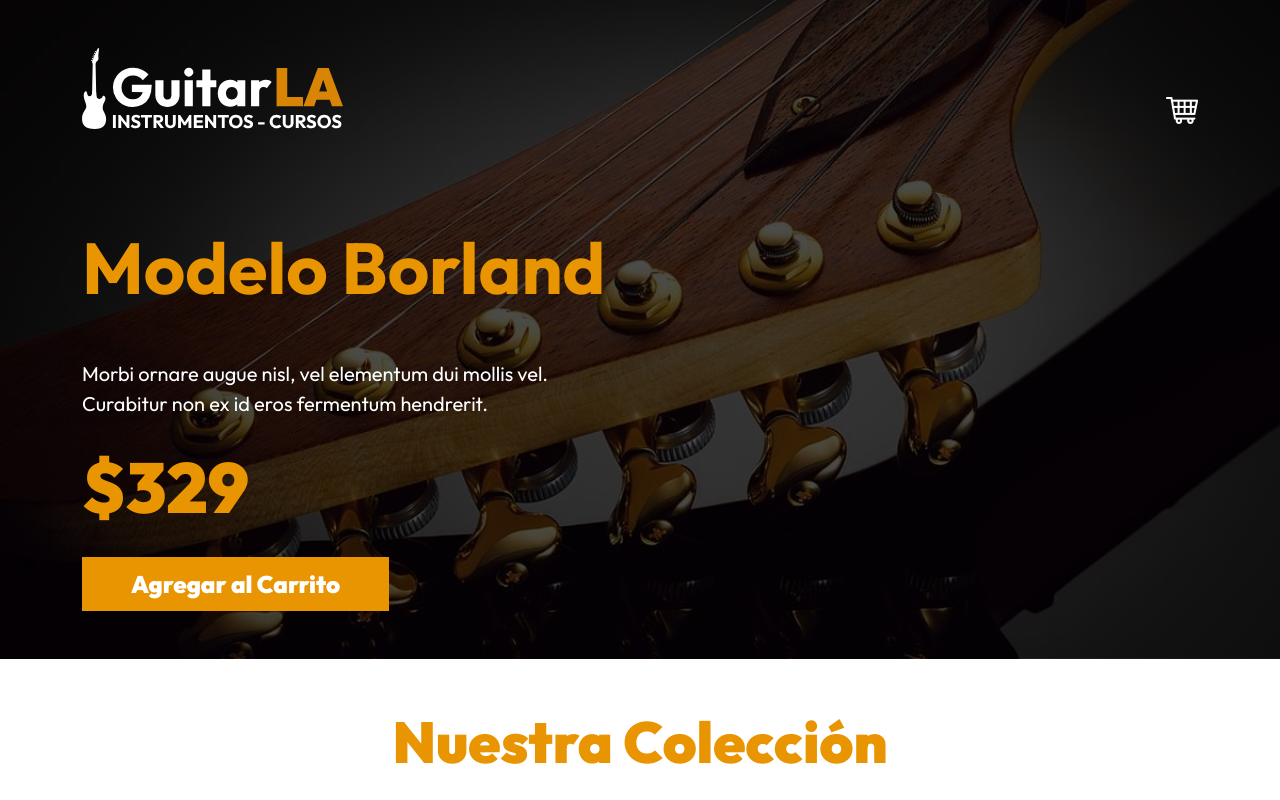
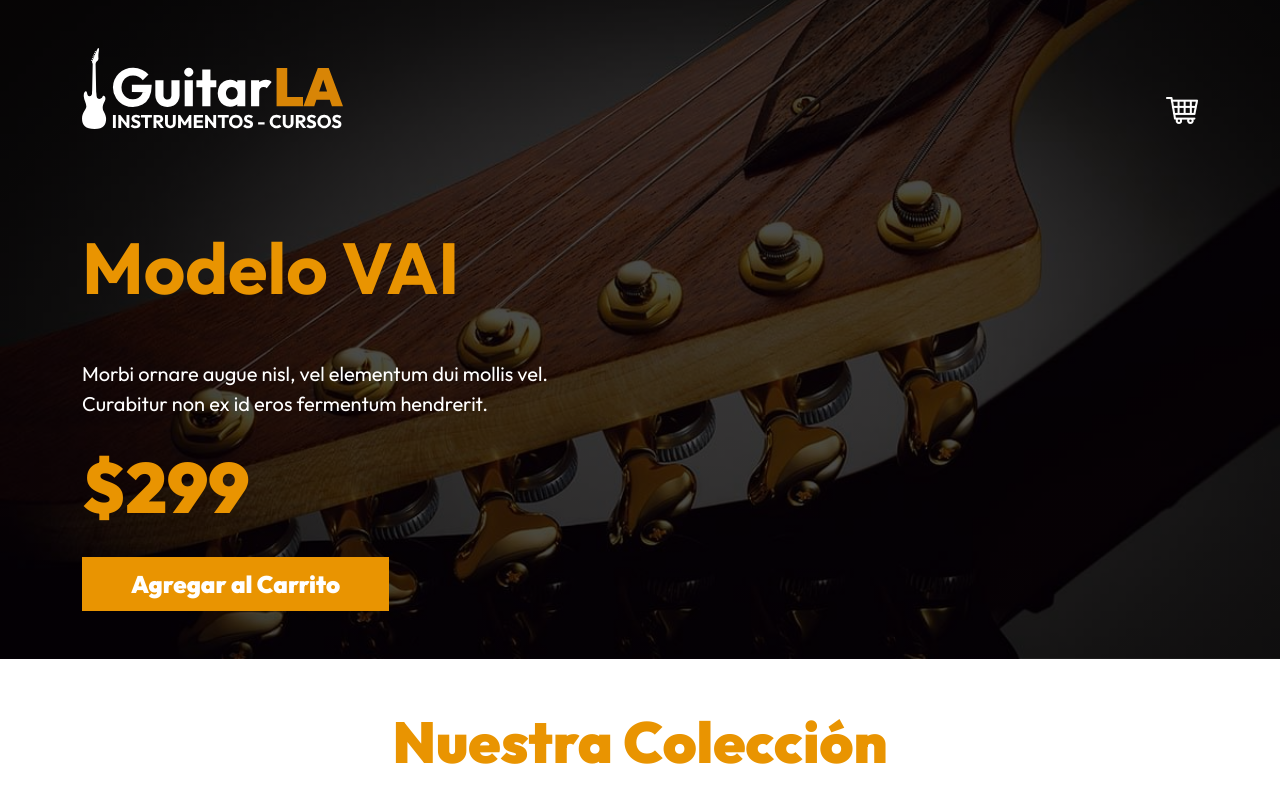
Before and after one commit to andmar001/guitar-vue, a Vue app: page / in a window 1280 px wide. Shown: the top 800 px of the page. Built offline with nearby package versions, Linux system fonts and the light colour scheme.

Commit message:
guardar localStorage el carrito de compras

```diff
--- a/src/App.vue
+++ b/src/App.vue
@@ -12,8 +12,17 @@
 
   onMounted(()=>{
     guitarras.value = db
-    guitarra.value = guitarras.value[2]
+    guitarra.value = guitarras.value[3]
+
+    const carritoStorage = localStorage.getItem('carrito')
+    if(carritoStorage){
+      carrito.value = JSON.parse(carritoStorage)
+    }
   })
+
+  const guardarLocalStorage = () =>{
+    localStorage.setItem('carrito', JSON.stringify(carrito.value))
+  }
 
   const agregarCarrito = (guitarra) => {
     const existeCarrito = carrito.value.findIndex(producto => producto.id === guitarra.id)
@@ -24,26 +33,35 @@
       guitarra.cantidad = 1
       carrito.value.push(guitarra)
     }
+    guardarLocalStorage()
   }
 
   const decrementarCantidad = (id) =>{
     const index = carrito.value.findIndex(producto => producto.id === id)
     if (carrito.value[index].cantidad <= 1) return; //si la cantidad es 1 no se puede decrementar
     carrito.value[index].cantidad--
+
+    guardarLocalStorage()
   }
 
   const incrementarCantidad = (id) =>{
     const index = carrito.value.findIndex(producto => producto.id === id)
     if (carrito.value[index].cantidad >= 5) return; //si la cantidad es 5 no se puede incrementar
     carrito.value[index].cantidad++
+
+    guardarLocalStorage()
   }
 
   const eliminarProducto= (id) =>{
     carrito.value = carrito.value.filter(producto => producto.id !== id)
+
+    guardarLocalStorage()
   }
 
   const vaciarCarrito = () =>{
     carrito.value = []
+
+    guardarLocalStorage()
   }
 
 </script>
```
